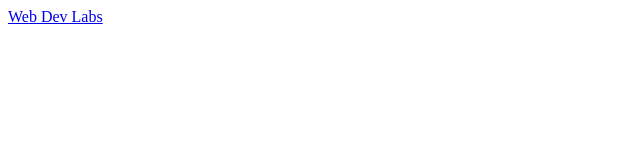
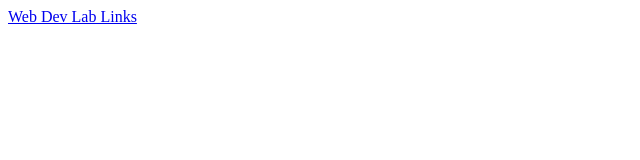
Before and after one commit to Michaelli8899/michael_personal_website, a plain HTML site: page index.html in a window 1280 px wide. Shown: the full height of the page, 0-640 px from the left. Drawn offline with Linux system fonts and the light colour scheme.

Commit message:
Update index.html

```diff
--- a/index.html
+++ b/index.html
@@ -7,7 +7,7 @@
 </head>
 <body>
     <!-- link to the folder 67250_webdevlabs -->
-    <a href = '67250_webdevlabs/index.html'>Web Dev Labs</a>
+    <a href = '67250_webdevlabs/index.html'>Web Dev Lab Links</a>
 
 </body>
 </html>
```
